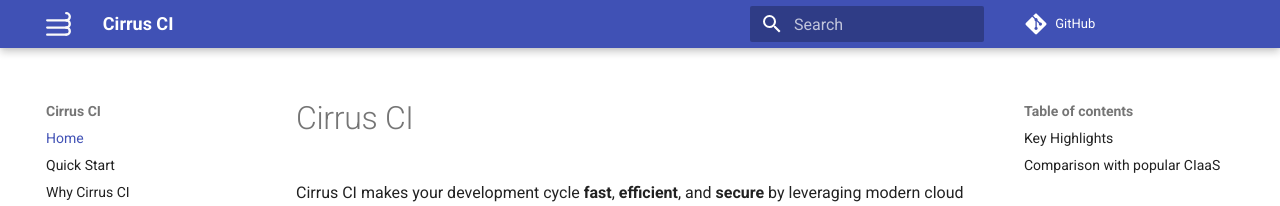
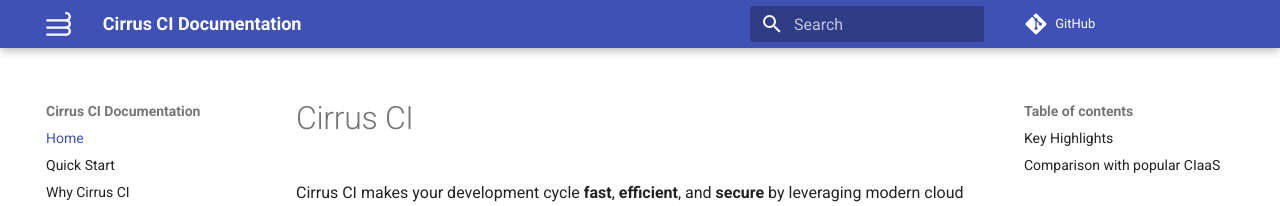
Before and after one commit to cirruslabs/cirrus-ci-docs, an MkDocs documentation site: the page built from docs/index.md, in a window 1280 px wide. Shown: the top 206 px of the page. Built offline with MkDocs 1.6.1 and Material for MkDocs 9.7.7, drawn with Linux system fonts in a browser that asks for light colours; emoji names are drawn with the system emoji font; comment, search, counter and statistics services are not loaded.

Commit message:
Changed title (#171)

```diff
--- a/mkdocs.yml
+++ b/mkdocs.yml
@@ -2,7 +2,7 @@ repo_url: https://github.com/cirruslabs/cirrus-ci-docs/
 site_url: https://cirrus-ci.org
 edit_uri: ""
 
-site_name: Cirrus CI
+site_name: Cirrus CI Documentation
 site_author: Cirrus Labs
 site_description: >
   Cirrus CI is a modern Continuous Integration system built for the era of cloud computing.
```
